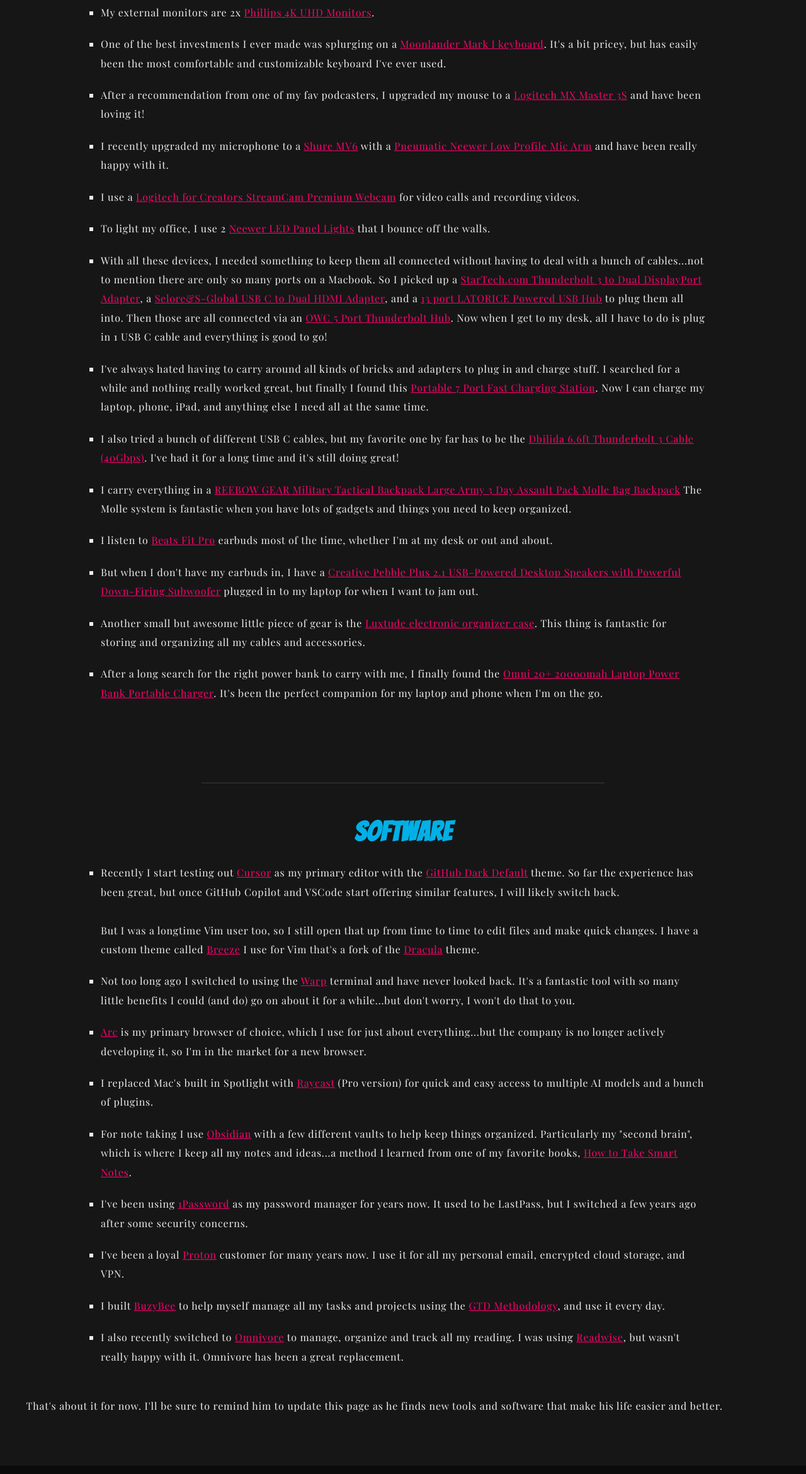
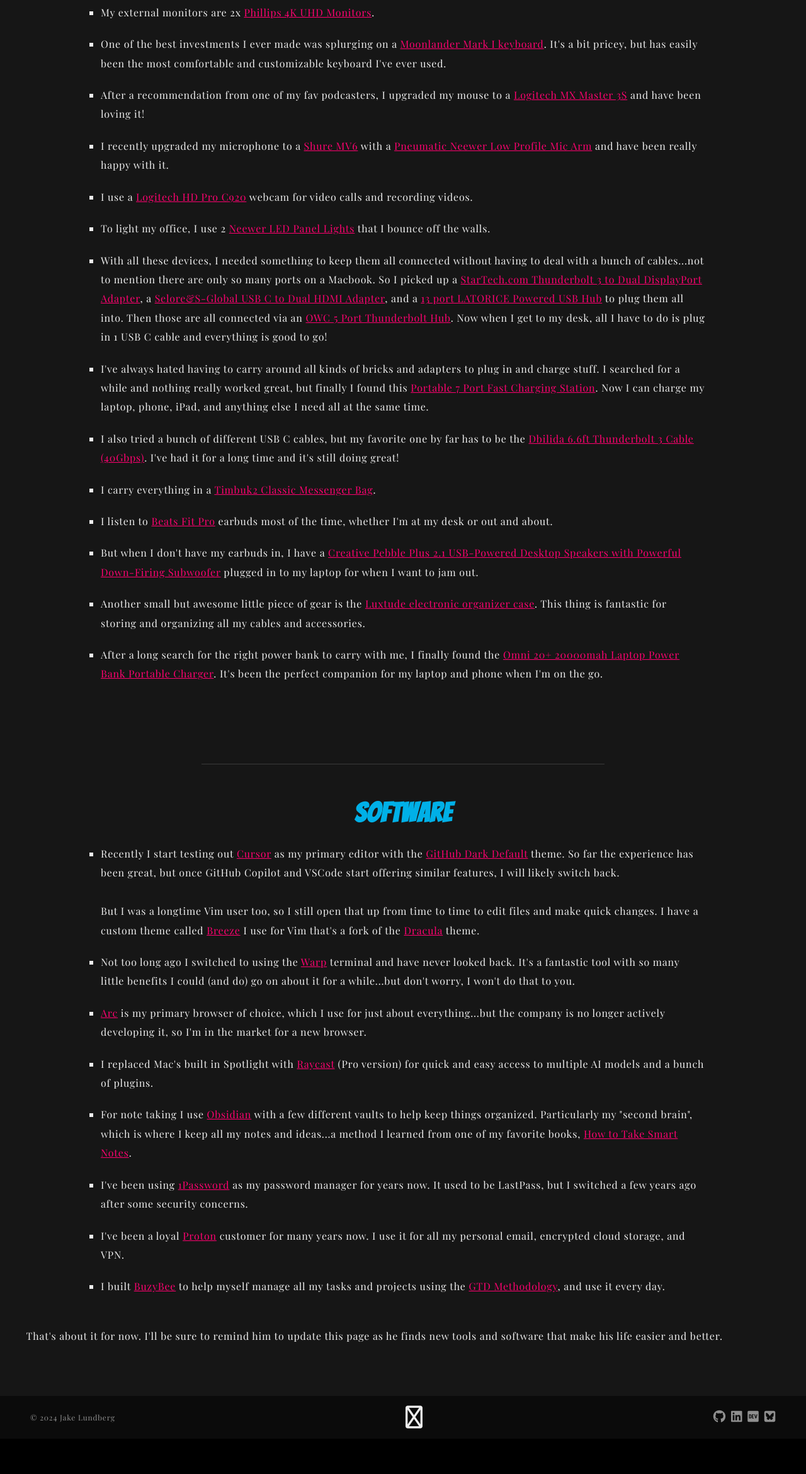
Before and after one commit to iamthe-Wraith/jakelundberg, a SvelteKit app: page /uses in a window 1280 px wide. Shown: the part 984-3325 px from the top of the page at 63% size. After the commit the page ends 3269 px from the top, so only its background shows below. Built offline with nearby package versions, Linux system fonts and the light colour scheme; some icons are missing.

Commit message:
chore: updates webcam and messenger bag on /uses

```diff
--- a/src/routes/uses/+page.svelte
+++ b/src/routes/uses/+page.svelte
@@ -51,7 +51,8 @@
 				<a href="https://amzn.to/4alGiYk" target="_blank">Pneumatic Neewer Low Profile Mic Arm</a> and have been really happy with it.
 			</li>
 			<li>
-				I use a <a href="https://amzn.to/3UFtsgU" target="_blank">Logitech for Creators StreamCam Premium Webcam</a> for video calls and recording videos.
+				I use a <a href="https://www.amazon.com/Logitech-Widescreen-Calling-Recording-Desktop/dp/B006JH8T3S?sr=8-1" target="_blank">Logitech HD Pro C920</a> webcam for
+				video calls and recording videos.
 			</li>
 			<li>
 				To light my office, I use 2 <a href="https://amzn.to/3ABCRPL" target="_blank">Neewer LED Panel Lights</a> that I bounce off the walls.
@@ -78,8 +79,7 @@
 				had it for a long time and it's still doing great!
 			</li>
 			<li>
-				I carry everything in a <a href="https://amzn.to/3Xc3JwY" target="_blank">REEBOW GEAR Military Tactical Backpack Large Army 3 Day
-				Assault Pack Molle Bag Backpack</a> The Molle system is fantastic when you have lots of gadgets and things you need to keep organized.
+				I carry everything in a <a href="https://www.amazon.com/Timbuk2-Classic-Messenger-Nautical-Medium/dp/B0CLBVL84L?sr=8-1" target="_blank">Timbuk2 Classic Messenger Bag</a>.
 			</li>
 			<li>
 				I listen to <a href="https://amzn.to/3yYjMXj" target="_blank">Beats Fit Pro</a> earbuds most of the time, whether I'm at my desk or
@@ -144,10 +144,6 @@
 				I built <a href="https://buzybee.buzz" target="_blank">BuzyBee</a> to help myself manage all my tasks and projects using the
 				<a href="https://gettingthingsdone.com/" target="_blank">GTD Methodology</a>, and use it every day.
 			</li>
-			<li>
-				I also recently switched to <a href="https://omnivore.app" target="_blank">Omnivore</a> to manage, organize and track all my reading. I was using
-				<a href="https://readwise.io/" target="_blank">Readwise</a>, but wasn't really happy with it. Omnivore has been a great replacement.
-			</li>
 		</ul>
 	</Section>
 
```
